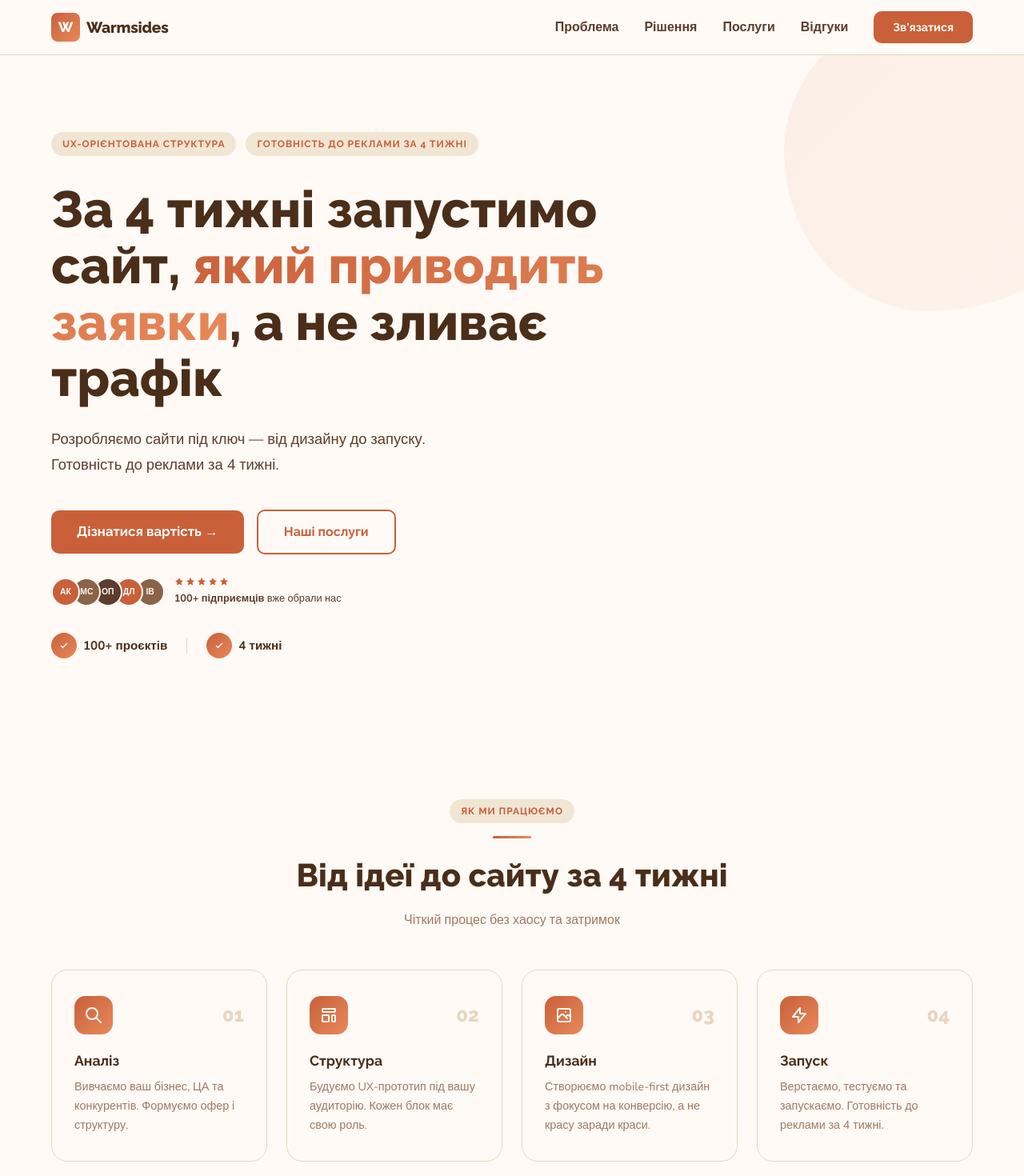
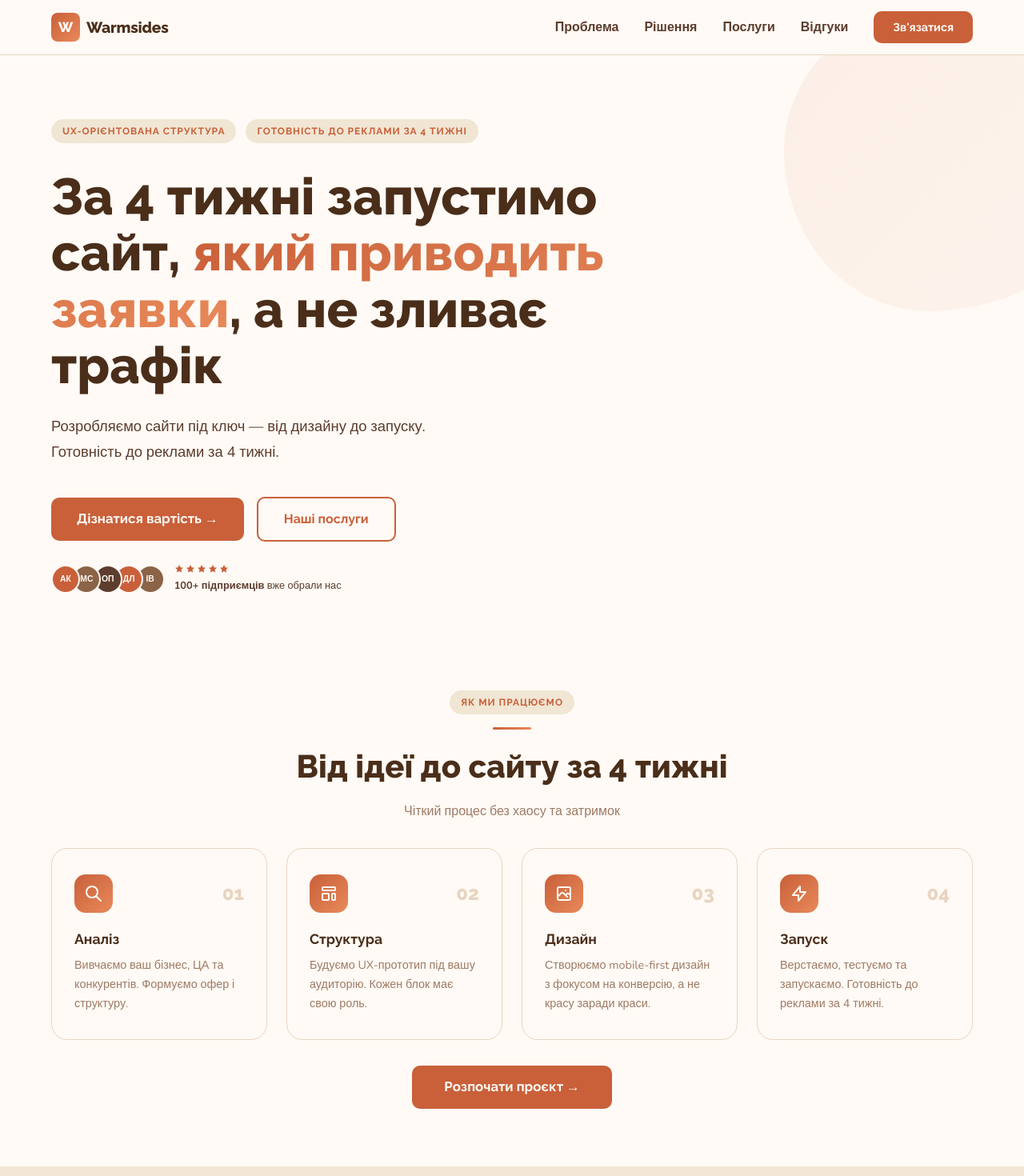
Before and after one commit to nicksolntsev2808/wamsides_landing, a React (Vite) app: page / in a window 1280 px wide. Shown: the top 1470 px of the page at 80% size. Built offline with nearby package versions, Linux system fonts and the light colour scheme.

Commit message:
Add files via upload

```diff
--- a/src/web/pages/Home.tsx
+++ b/src/web/pages/Home.tsx
@@ -96,7 +96,7 @@
 /* ─── HERO ─── */
 function Hero() {
   return (
-    <section id="hero" style={{ background: "#FFFAF5", padding: "6rem 0 5rem", position: "relative", overflow: "hidden", maxWidth: "100%" }}>
+    <section id="hero" style={{ background: "#FFFAF5", padding: "5rem 0 3rem", position: "relative", overflow: "hidden", maxWidth: "100%" }}>
       {/* Decorative blob — clipped to section */}
       <div
         className="ws-blob"
@@ -131,12 +131,12 @@
           <button className="btn-primary" style={{ fontSize: "1.05rem", padding: "0.9rem 2rem" }} onClick={() => document.getElementById("contact")?.scrollIntoView({ behavior: "smooth" })}>
             Дізнатися вартість →
           </button>
-          <button className="btn-outline" onClick={() => document.getElementById("services")?.scrollIntoView({ behavior: "smooth" })}>
+          <button className="btn-outline" onClick={() => document.getElementById("solution")?.scrollIntoView({ behavior: "smooth" })}>
             Наші послуги
           </button>
         </div>
 
-        {/* Avatars + social proof */}
+        {/* Social proof */}
         <div className="fade-up fade-up-delay-4" style={{ marginTop: "1.75rem", display: "flex", alignItems: "center", gap: "0.75rem", flexWrap: "wrap" }}>
           <div style={{ display: "flex", alignItems: "center" }}>
             {[
@@ -160,23 +160,6 @@
             <span style={{ fontFamily: "Nunito, sans-serif", fontSize: "0.8rem", color: "#5C3D2E" }}>
               <strong>100+ підприємців</strong> вже обрали нас
             </span>
-          </div>
-        </div>
-
-        {/* Social proof */}
-        <div className="fade-up fade-up-delay-4" style={{ marginTop: "2rem", display: "flex", alignItems: "center", gap: "1.5rem", flexWrap: "wrap" }}>
-          <div style={{ display: "flex", alignItems: "center", gap: "0.5rem" }}>
-            <div style={{ width: "2rem", height: "2rem", borderRadius: "50%", background: "linear-gradient(135deg, #C9603A, #E8895A)", display: "flex", alignItems: "center", justifyContent: "center" }}>
-              <svg width="12" height="12" fill="none" viewBox="0 0 24 24" stroke="#FFFAF5" strokeWidth="3"><path strokeLinecap="round" strokeLinejoin="round" d="M5 13l4 4L19 7" /></svg>
-            </div>
-            <span style={{ fontFamily: "Nunito, sans-serif", fontWeight: 700, fontSize: "0.95rem", color: "#4A2E1A" }}>100+ проєктів</span>
-          </div>
-          <div style={{ width: "1px", height: "1.25rem", background: "#E8D5C0" }}></div>
-          <div style={{ display: "flex", alignItems: "center", gap: "0.5rem" }}>
-            <div style={{ width: "2rem", height: "2rem", borderRadius: "50%", background: "linear-gradient(135deg, #C9603A, #E8895A)", display: "flex", alignItems: "center", justifyContent: "center" }}>
-              <svg width="12" height="12" fill="none" viewBox="0 0 24 24" stroke="#FFFAF5" strokeWidth="3"><path strokeLinecap="round" strokeLinejoin="round" d="M5 13l4 4L19 7" /></svg>
-            </div>
-            <span style={{ fontFamily: "Nunito, sans-serif", fontWeight: 700, fontSize: "0.95rem", color: "#4A2E1A" }}>4 тижні</span>
           </div>
         </div>
       </div>
@@ -231,9 +214,9 @@
   ];
 
   return (
-    <section id="solution" style={{ background: "#FFFAF5", padding: "6rem 0" }}>
+    <section id="solution" style={{ background: "#FFFAF5", padding: "4.5rem 0" }}>
       <div className="ws-container">
-        <div className="fade-up" style={{ marginBottom: "3rem", textAlign: "center" }}>
+        <div className="fade-up" style={{ marginBottom: "2rem", textAlign: "center" }}>
           <span className="ws-tag">Як ми працюємо</span>
           <div className="ws-divider" style={{ margin: "1rem auto" }}></div>
           <h2 style={{ fontFamily: "Raleway, sans-serif", fontWeight: 800, fontSize: "clamp(1.8rem, 3.5vw, 2.5rem)", color: "#4A2E1A", marginTop: 0, marginBottom: "0.75rem" }}>
@@ -244,7 +227,7 @@
           </p>
         </div>
 
-        <div style={{ display: "grid", gridTemplateColumns: "repeat(auto-fit, minmax(220px, 1fr))", gap: "1.5rem", marginBottom: "3rem" }}>
+        <div style={{ display: "grid", gridTemplateColumns: "repeat(auto-fit, minmax(220px, 1fr))", gap: "1.5rem", marginBottom: "2rem" }}>
           {steps.map((step, i) => (
             <div key={i} className={`fade-up fade-up-delay-${i + 1}`} style={{ position: "relative" }}>
               <div className="ws-card" style={{ height: "100%", border: "1px solid #E8D5C0", padding: "2rem 1.75rem" }}>
@@ -316,9 +299,9 @@
   ];
 
   return (
-    <section style={{ background: "#F0E6D3", padding: "6rem 0" }}>
+    <section style={{ background: "#F0E6D3", padding: "4.5rem 0" }}>
       <div className="ws-container">
-        <div className="fade-up" style={{ marginBottom: "3rem", textAlign: "center" }}>
+        <div className="fade-up" style={{ marginBottom: "2rem", textAlign: "center" }}>
           <span className="ws-tag">Що ви отримаєте</span>
           <div className="ws-divider" style={{ margin: "1rem auto" }}></div>
           <h2 style={{ fontFamily: "Raleway, sans-serif", fontWeight: 800, fontSize: "clamp(1.8rem, 3.5vw, 2.5rem)", color: "#4A2E1A", marginTop: 0, marginBottom: "0.75rem" }}>
@@ -386,9 +369,9 @@
   ];
 
   return (
-    <section id="reviews" style={{ background: "#F0E6D3", padding: "6rem 0" }}>
+    <section id="reviews" style={{ background: "#F0E6D3", padding: "4.5rem 0" }}>
       <div className="ws-container">
-        <div className="fade-up" style={{ marginBottom: "3rem" }}>
+        <div className="fade-up" style={{ marginBottom: "2rem" }}>
           <span className="ws-tag">Відгуки клієнтів</span>
           <div className="ws-divider"></div>
           <h2 style={{ fontFamily: "Raleway, sans-serif", fontWeight: 800, fontSize: "clamp(1.8rem, 3.5vw, 2.5rem)", color: "#4A2E1A", marginTop: 0 }}>
@@ -511,21 +494,12 @@
   return (
     <>
     <SectionTracker eventName="scroll_to_form" />
-    <section id="contact" style={{ background: "#FFFAF5", padding: "6rem 0" }}>
+    <section id="contact" style={{ background: "#FFFAF5", padding: "4.5rem 0" }}>
       <div className="ws-container">
         <div className="ws-grid-2col" style={{ display: "grid", gridTemplateColumns: "1fr 1fr", gap: "4rem", alignItems: "start" }}>
-          {/* Left */}
-          <div>
-            <div className="fade-up">
-              <span className="ws-tag">Контакт</span>
-              <div className="ws-divider"></div>
-              <h2 style={{ fontFamily: "Raleway, sans-serif", fontWeight: 800, fontSize: "clamp(1.8rem, 3vw, 2.4rem)", color: "#4A2E1A", marginTop: 0, marginBottom: "0.75rem", lineHeight: 1.2 }}>
-                Отримайте план і вартість безкоштовно
-              </h2>
-              <p style={{ fontFamily: "Nunito, sans-serif", color: "#9E7A65", fontSize: "1rem", lineHeight: 1.75, marginBottom: "2rem" }}>
-                Залиште контакт — і ми зробимо все інше
-              </p>
-            </div>
+          {/* Left — Form */}
+          <div className="fade-up fade-up-delay-1" style={{ order: 1 }}>
+            <div ref={formRef} className="ws-card" style={{ padding: "2.5rem" }}>
 
             <div className="fade-up fade-up-delay-1" style={{ display: "flex", flexDirection: "column", gap: "1rem", marginBottom: "2.5rem" }}>
               {[
@@ -584,8 +558,15 @@
             </div>
           </div>
 
-          {/* Right — form */}
-          <div className="fade-up fade-up-delay-1">
+          {/* Right — value props */}
+          <div className="fade-up fade-up-delay-2" style={{ order: 2 }}>
+            <div className="fade-up">
+              <span className="ws-tag">Контакт</span>
+              <div className="ws-divider"></div>
+              <h2 style={{ fontFamily: "Raleway, sans-serif", fontWeight: 800, fontSize: "clamp(1.8rem, 3vw, 2.4rem)", color: "#4A2E1A", marginTop: 0, marginBottom: "2rem", lineHeight: 1.2 }}>
+                Отримайте план і вартість безкоштовно
+              </h2>
+            </div>
             <div ref={formRef} className="ws-card" style={{ padding: "2.5rem" }}>
               {sent ? (
                 <div style={{ textAlign: "center", padding: "2.5rem 1rem" }}>
@@ -669,6 +650,7 @@
               )}
             </div>
           </div>
+          </div>
         </div>
       </div>
     </section>
```
